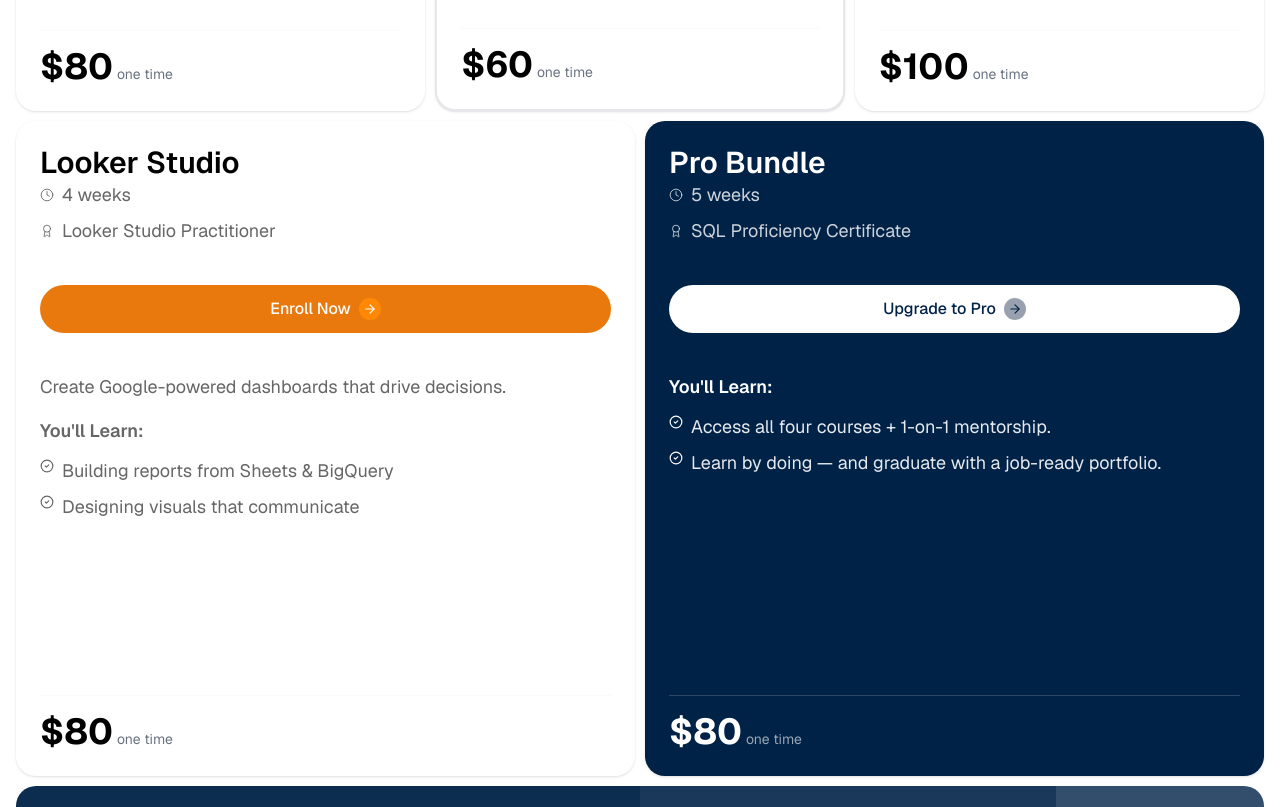
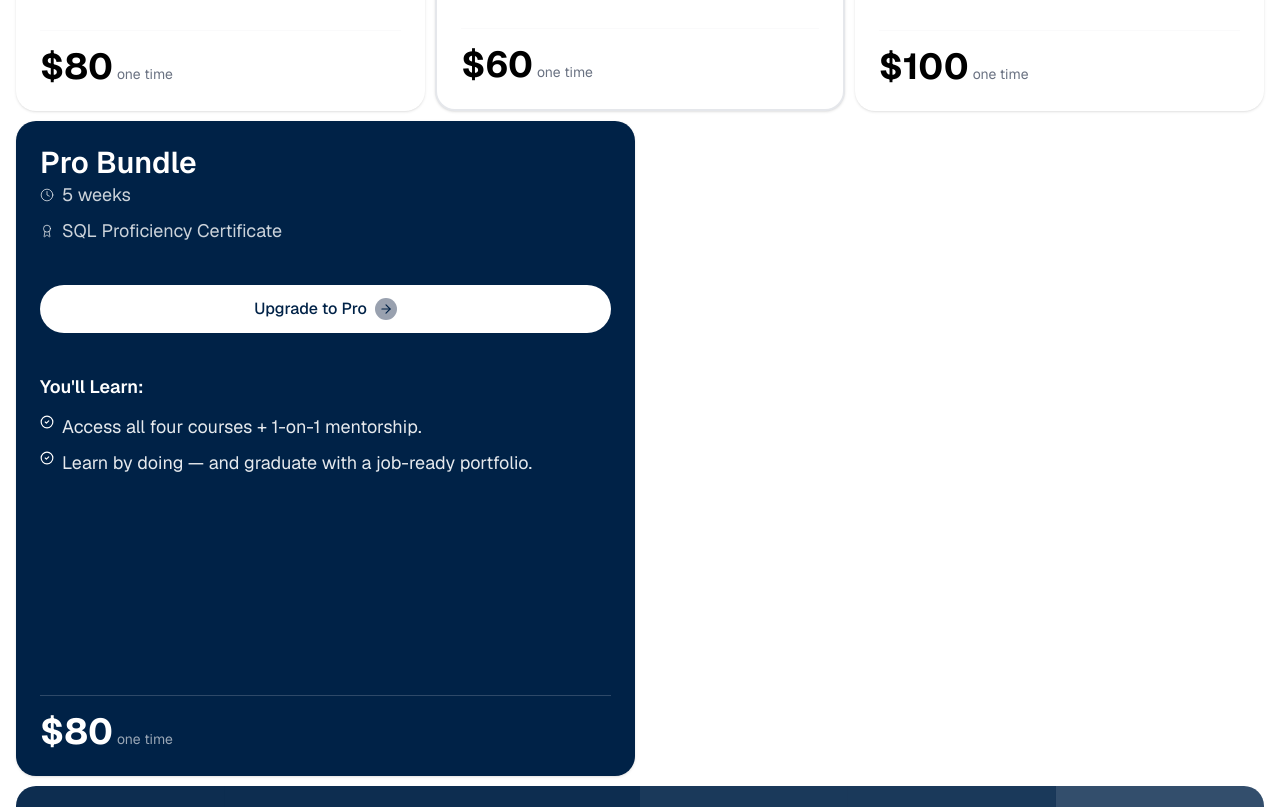
Before and after one commit to Toyehamzat/datarique, a Next.js app: page /courses in a window 1280 px wide. Shown: the part 1020-1827 px from the top of the page. Built offline with nearby package versions, Linux system fonts and the light colour scheme.

Commit message:
refactor: Remove Looker Studio course and update navbar links for consistency

```diff
--- a/src/app/courses/page.tsx
+++ b/src/app/courses/page.tsx
@@ -52,18 +52,6 @@
       highlight: false,
     },
     {
-      title: "Looker Studio",
-      duration: "4 weeks",
-      certificate: "Looker Studio Practitioner",
-      description: "Create Google-powered dashboards that drive decisions.",
-      price: 80,
-      features: [
-        "Building reports from Sheets & BigQuery",
-        "Designing visuals that communicate",
-      ],
-      highlight: false,
-    },
-    {
       title: "Pro Bundle",
       duration: "5 weeks",
       certificate: "SQL Proficiency Certificate",
--- a/src/component/common/navbar.tsx
+++ b/src/component/common/navbar.tsx
@@ -16,9 +16,9 @@
 
 export default function Navbar() {
   const navLinks = [
-    { href: "/about-us", label: "About us" },
     { href: "#course", label: "Course", hasDropdown: true },
     { href: "/analytics", label: "Analytics" },
+    { href: "/about-us", label: "About us" },
   ];
 
   const { scrollY } = useScroll();
@@ -71,7 +71,6 @@
     { href: "/courses", label: "SQL Mastery" },
     { href: "/courses", label: "Excel for Everyone" },
     { href: "/courses", label: "Power BI for Business" },
-    { href: "/courses", label: "Looker Studio" },
   ];
 
   return (
--- a/src/component/landing/services-section.tsx
+++ b/src/component/landing/services-section.tsx
@@ -44,7 +44,6 @@
         { title: "Excel (General & Data Analytics)" },
         { title: "SQL (All variants)" },
         { title: "Power BI" },
-        // { title: "Looker Studio", href: "/course/looker" },
       ],
       image: "/images/training.svg",
       icon: Folder,
```
